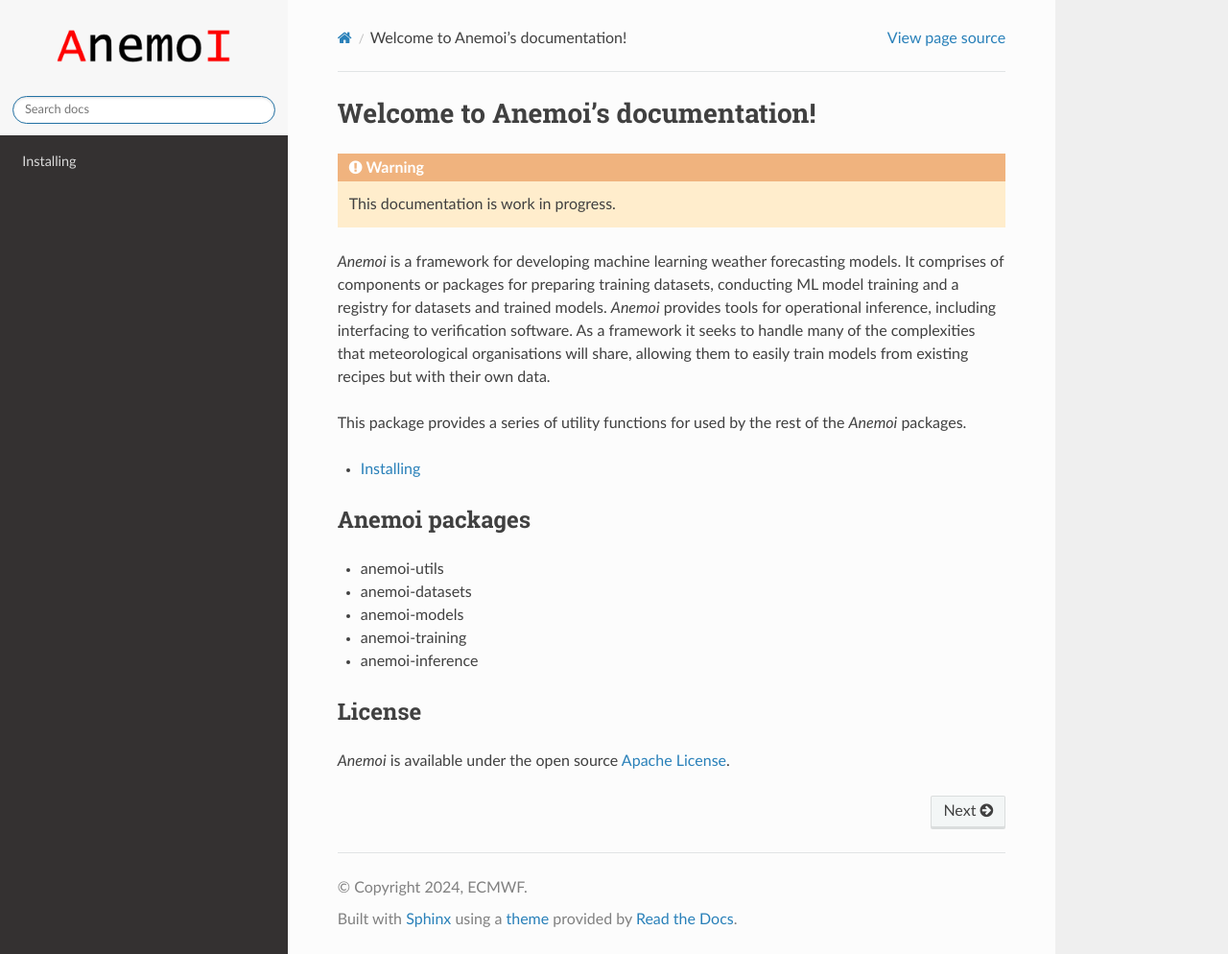
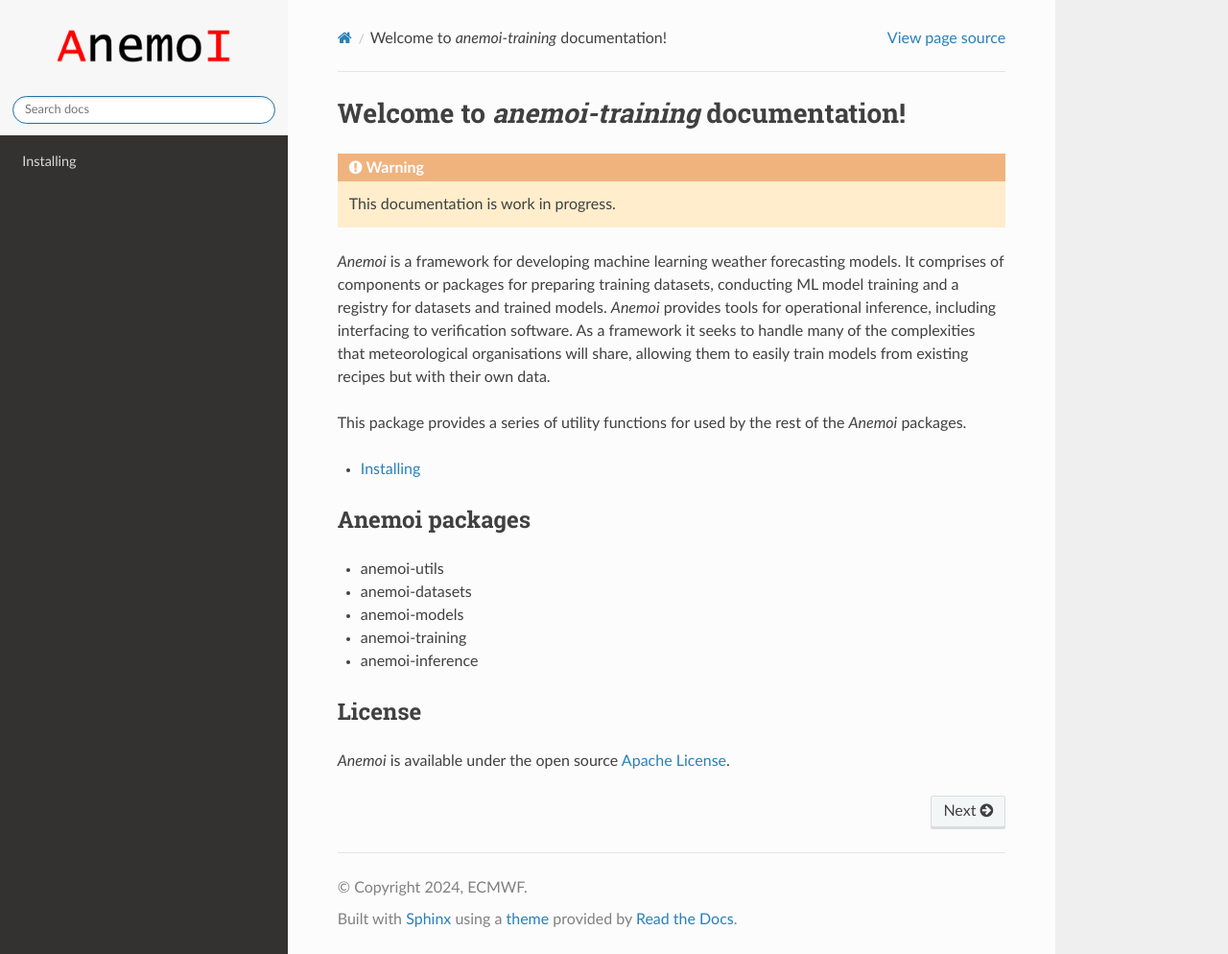
Before and after one commit to ecmwf/anemoi-training, a Sphinx documentation site: the page built from docs/index.rst, in a window 1280 px wide and 994 px high. Shown: the whole window at 96% size. Built offline with Sphinx 7.4.7 and the Read the Docs theme 2.0.0, drawn with Linux system fonts in a browser that asks for light colours; the version number could not be read and is left out.

Commit message:
Work on cli

```diff
--- a/docs/conf.py
+++ b/docs/conf.py
@@ -14,13 +14,9 @@
 import os
 import sys
 
-sys.path.insert(0, os.path.abspath(".."))
-
-
 read_the_docs_build = os.environ.get("READTHEDOCS", None) == "True"
 
-# top = os.path.realpath(os.path.dirname(os.path.dirname(__file__)))
-# sys.path.insert(0, top)
+sys.path.insert(0, os.path.join(os.path.abspath(".."), "src"))
 
 
 source_suffix = ".rst"
@@ -32,7 +28,7 @@
 
 # -- Project information -----------------------------------------------------
 
-project = "Anemoi"
+project = "Anemoi Training"
 
 author = "ECMWF"
 
@@ -45,7 +41,12 @@
 copyright = "%s, ECMWF" % (years,)
 
 
-release = "0.1.0"
+try:
+    from anemoi.training._version import __version__
+
+    release = __version__
+except ImportError:
+    release = "0.0.0"
 
 
 # -- General configuration ---------------------------------------------------
@@ -61,6 +62,7 @@
     "sphinx.ext.intersphinx",
     "sphinx.ext.autodoc",
     "sphinx.ext.napoleon",
+    "sphinxarg.ext",
 ]
 
 # Add any paths that contain templates here, relative to this directory.
--- a/docs/index.rst
+++ b/docs/index.rst
@@ -1,43 +1,48 @@
-.. _anemoi-utils:
+.. _anemoi-training:
 
 .. _index-page:
 
-Welcome to Anemoi's documentation!
-==================================
+#############################################
+ Welcome to `anemoi-training` documentation!
+#############################################
 
 .. warning::
 
-    This documentation is work in progress.
+   This documentation is work in progress.
 
-*Anemoi* is a framework for developing machine learning weather forecasting models. It
-comprises of components or packages for preparing training datasets, conducting ML model
-training and a registry for datasets and trained models. *Anemoi* provides tools for
-operational inference, including interfacing to verification software. As a framework it
-seeks to handle many of the complexities that meteorological organisations will share,
-allowing them to easily train models from existing recipes but with their own data.
+*Anemoi* is a framework for developing machine learning weather
+forecasting models. It comprises of components or packages for preparing
+training datasets, conducting ML model training and a registry for
+datasets and trained models. *Anemoi* provides tools for operational
+inference, including interfacing to verification software. As a
+framework it seeks to handle many of the complexities that
+meteorological organisations will share, allowing them to easily train
+models from existing recipes but with their own data.
 
-This package provides a series of utility functions for used by the rest of the *Anemoi*
-packages.
+This package provides a series of utility functions for used by the rest
+of the *Anemoi* packages.
 
-- :doc:`installing`
+-  :doc:`installing`
 
 .. toctree::
-    :maxdepth: 1
-    :hidden:
+   :maxdepth: 1
+   :hidden:
 
-    installing
+   installing
 
-Anemoi packages
----------------
+*****************
+ Anemoi packages
+*****************
 
-- :ref:`anemoi-utils <anemoi-utils:index-page>`
-- :ref:`anemoi-datasets <anemoi-datasets:index-page>`
-- :ref:`anemoi-models <anemoi-models:index-page>`
-- :ref:`anemoi-training <anemoi-training:index-page>`
-- :ref:`anemoi-inference <anemoi-inference:index-page>`
+-  :ref:`anemoi-utils <anemoi-utils:index-page>`
+-  :ref:`anemoi-datasets <anemoi-datasets:index-page>`
+-  :ref:`anemoi-models <anemoi-models:index-page>`
+-  :ref:`anemoi-training <anemoi-training:index-page>`
+-  :ref:`anemoi-inference <anemoi-inference:index-page>`
 
-License
--------
+*********
+ License
+*********
 
 *Anemoi* is available under the open source `Apache License`__.
 
```
